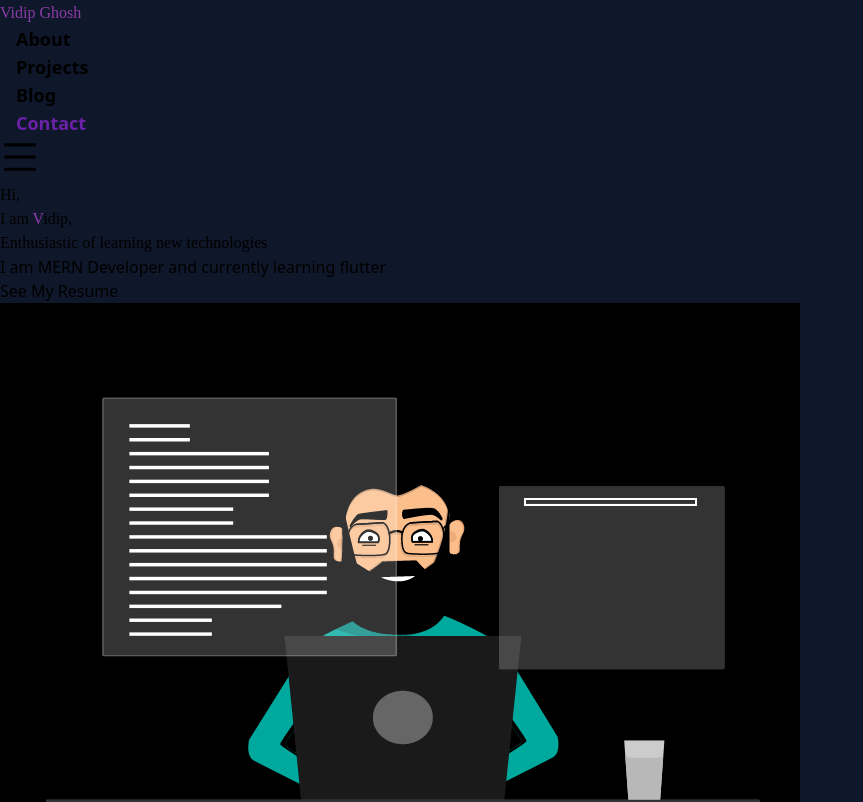
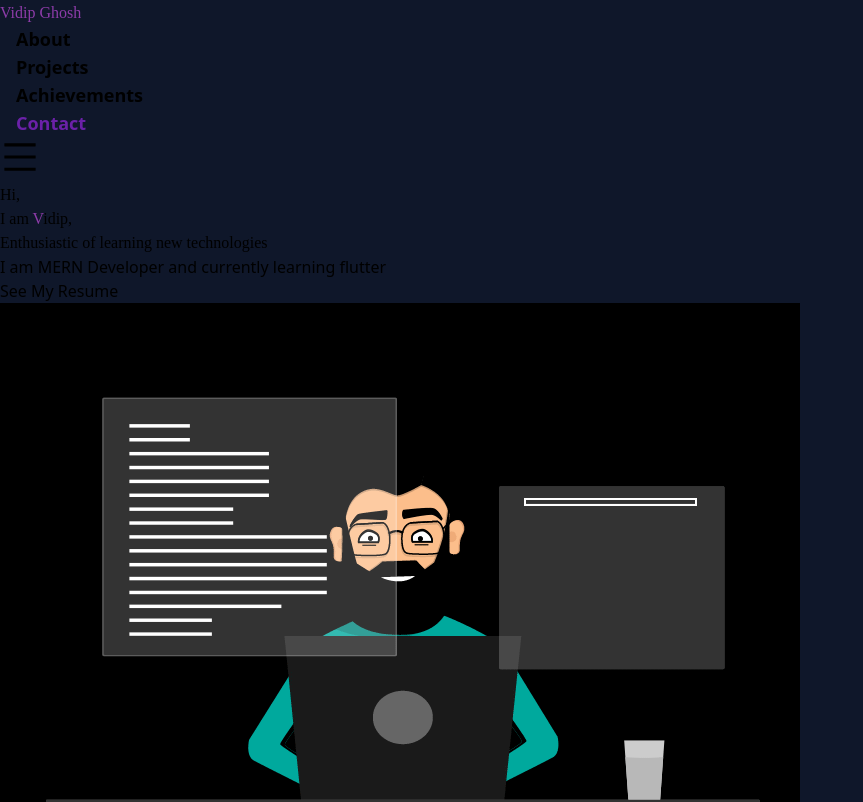
Before and after one commit to Vidip-Ghosh/Personal-Portfolio, a React (Vite) app: page / in a window 1280 px wide. Shown: the top 802 px of the page, without its empty margins (0-863 px from the left). Built offline with nearby package versions, Linux system fonts and the light colour scheme; a web font is replaced by a local one.

Commit message:
Made some changes

```diff
--- a/src/components/Header.jsx
+++ b/src/components/Header.jsx
@@ -10,7 +10,7 @@ const Header = () => {
     }
 
   return (
-    <header className='flex justify-between sticky w-full z-50 px-5 py-3 bg-primary text-white'>
+    <header className='flex justify-between fixed w-full z-50 px-5 py-3 bg-primary text-white'>
       <a href="/" className='logo text-3xl font-bold text-accent py-3'>Vidip Ghosh</a>
 
       {/* Desktop Navbar */}
@@ -18,7 +18,7 @@ const Header = () => {
         <ul className="flex">
         <li><Link to="/About">About</Link></li>
             <li><Link to="/Projects">Projects</Link></li>
-            <li><Link to="/Blog">Blog</Link></li>
+            <li><Link to="/Achievements">Achievements</Link></li>
             <li><Link to="/Contacts">Contact</Link></li>
         </ul>
 
@@ -34,7 +34,7 @@ const Header = () => {
         <ul className="flex flex-col border-2">
             <li><Link to="/About">About</Link></li>
             <li><Link to="/Projects">Projects</Link></li>
-            <li><Link to="/Blog">Blog</Link></li>
+            <li><Link to="/Achievements">Achievements</Link></li>
             <li><Link to="/Contacts">Contact</Link></li>
         </ul>
       </nav>
--- a/src/components/Hero.jsx
+++ b/src/components/Hero.jsx
@@ -1,6 +1,5 @@
 import img from '../assets/hero_section.gif'
 import '../App.css'
-import pdf from '../assets/Resume.pdf'
 
 const Hero = () => {
   return (
@@ -9,7 +8,7 @@ const Hero = () => {
             <div className="hero-info">
                 <h1 className='lg:text-6xl md:text-4xl sm:text-4xl'>Hi, <br /> I am <span className='text-accent'>V</span>idip, <br />Enthusiastic of learning new technologies</h1>
                 <p>I am MERN Developer and currently learning flutter</p>
-                <a href={pdf}> <button type="button" className="btn text-white bg-purple-700 border-2 px-6 py-3 hover:bg-transparent">See My Resume</button></a>
+                <a href='https://ghoshvidip26.hackerresume.io/5b16ff8a-fda9-4904-b9f7-c8fd0d088cae'> <button type="button" className="btn text-white bg-purple-700 border-2 px-6 py-3 hover:bg-transparent">See My Resume</button></a>
             </div>
             <div className="hero-img flex sm:justify-center">
                 <img src={img} alt="coding....." className='w-[80%]'/>
--- a/src/components/Landing.jsx
+++ b/src/components/Landing.jsx
@@ -1,4 +1,3 @@
-import React from 'react'
 import Contact from './Contact'
 import Projects from './Projects'
 import Header from './Header'
```
Also changed, not shown: src/main.jsx (+5 -4 lines), 1 other file (tests, documents, lock files or other folders).
